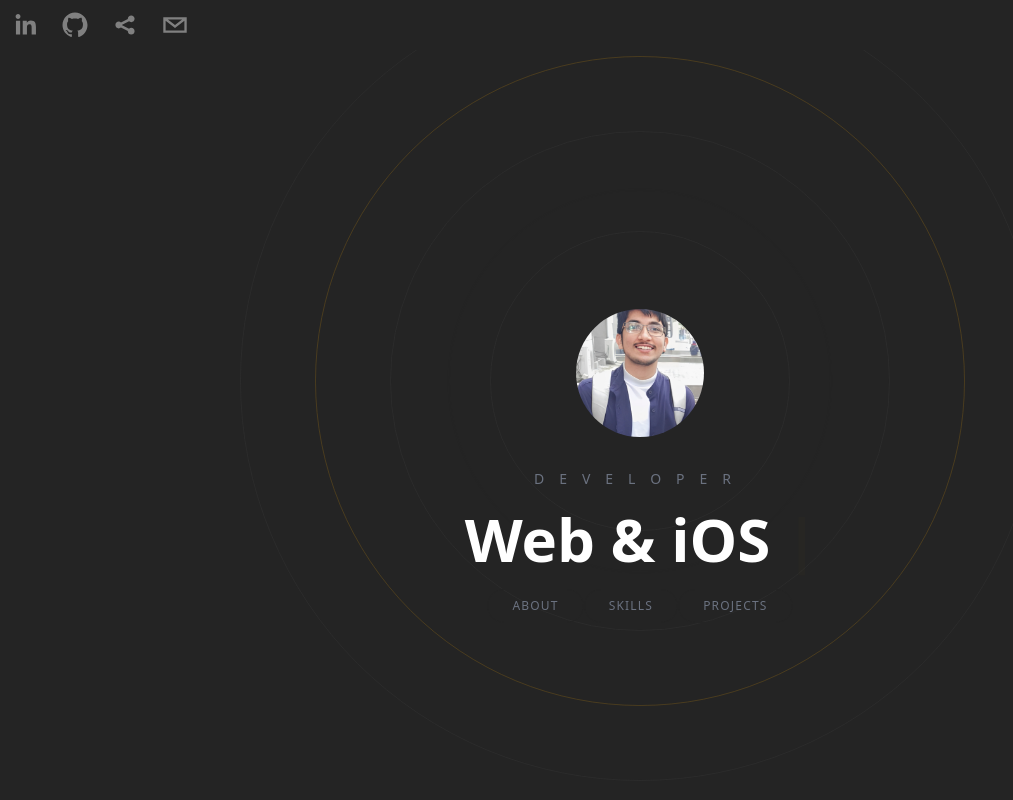
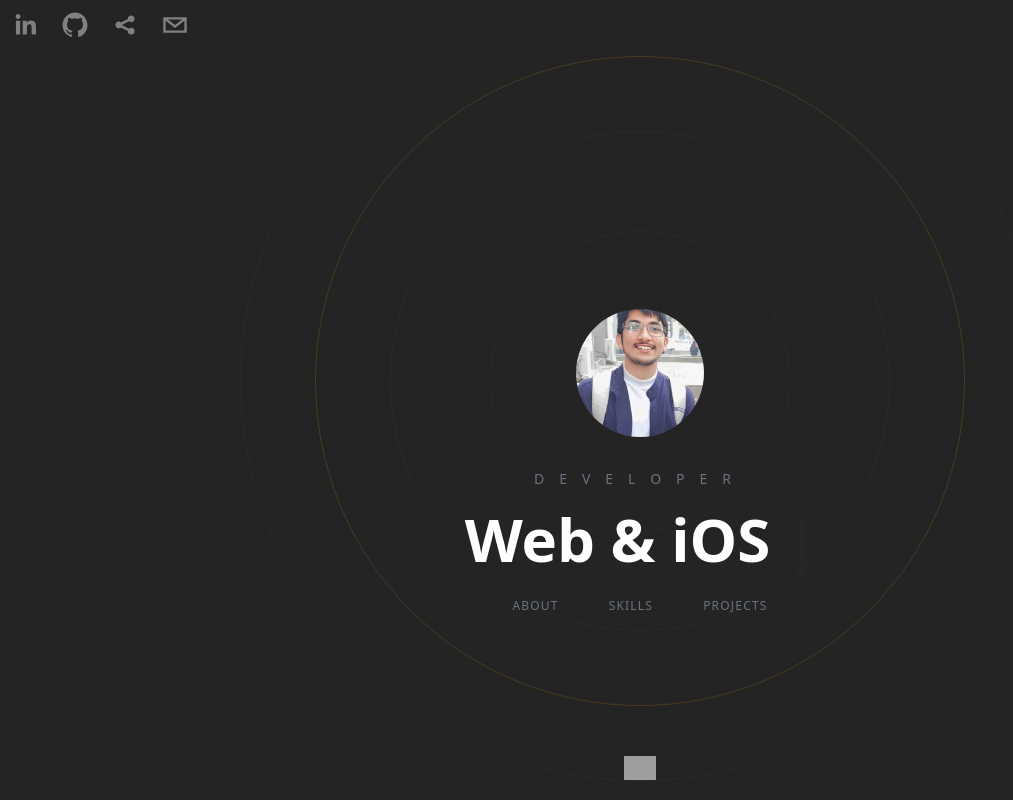
Before and after one commit to tcoder700/portfolio_site, a Next.js app: page / in a window 1280 px wide. Shown: the whole page, without its empty margins (0-1013 px from the left). Built offline with nearby package versions, Linux system fonts and the light colour scheme; grey boxes are pictures that could not be loaded.

Commit message:
footer changes

```diff
--- a/components/ContactMe.tsx
+++ b/components/ContactMe.tsx
@@ -16,12 +16,12 @@ export default function Contact({ }: Props) {
 
 <div className='flex items-center space-x-5 justify-center pb-5'>
 <PhoneIcon className = 'text-[#F7AB0A] h-7 w-7 animate-pulse' />
-<p className='text-2xl'> +91XXXXXXXXX </p>
+<p className='text-2xl'> +91 9799107725 </p>
 </div>
 
 <div className='flex items-center space-x-5 justify-center pb-5'>
 <EnvelopeIcon className = 'text-[#F7AB0A] h-7 w-7 animate-pulse' />
-<p className='text-2xl'> tathagat123@email.com </p>
+<p className='text-2xl'> vatstathagat0011@gmail.com </p>
 </div>
 
 <div className='flex items-center space-x-5 justify-center pb-5'>
--- a/components/Skills.tsx
+++ b/components/Skills.tsx
@@ -13,7 +13,7 @@ export default function Skills({ }: Props) {
                 opacity: 1,
             }}
             transition={{
-                duration: 1.5,
+                duration: 2.0,
             }}
             className='flex relative flex-col text-center md:text-left x:flex-row max-w-[2000px] xl:px-10 min-h-screen justify-center xl:space-y-0 mx-auto items-center'>
             <h3 className='absolute top-24 uppercase tracking-[20px] text-gray-500 text-2xl'>
--- a/pages/index.tsx
+++ b/pages/index.tsx
@@ -6,6 +6,7 @@ import About from "../components/About";
 import Skills from "../components/Skills";
 import Projects from "../components/Projects";
 import Contact from "../components/ContactMe";
+import Link from "next/link";
 
 const Home: NextPage =() => {
   return (
@@ -24,22 +25,42 @@ const Home: NextPage =() => {
         </section>
 
     {/*About*/}
+
     <section className="snap-center">
       <About />
     </section>
+
+
     {/*Skills*/}
+
+
     <section id="skills" className="snap-start">
       <Skills />
     </section>
+
+
     {/*Projects*/}
+
+
     <section id="projects" className="snap-start">
       <Projects />
     </section>
+
+
     {/*Contact*/}
+
     <section>
       <Contact />
+    </section>
 
-    </section>
+    <Link href="#hero">
+    <footer className="sticky bottom-5 w-full cursor-pointer ">
+    <div className="flex flex-col items-center">
+    <img className="hover:grayscale-0 max-h-6" src="https://cdn-icons-png.flaticon.com/128/1946/1946436.png" />
+    </div>
+    </footer>
+    </Link>
+
     </div>
   )
 }
```
